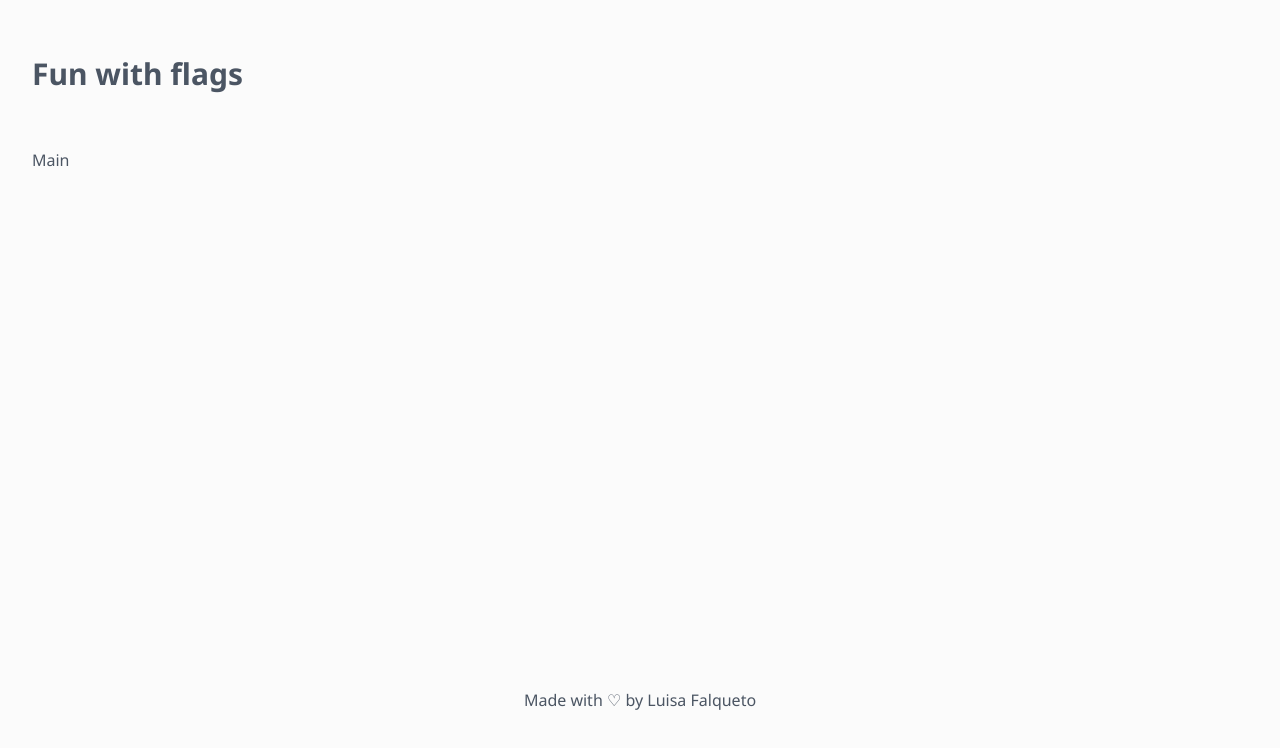
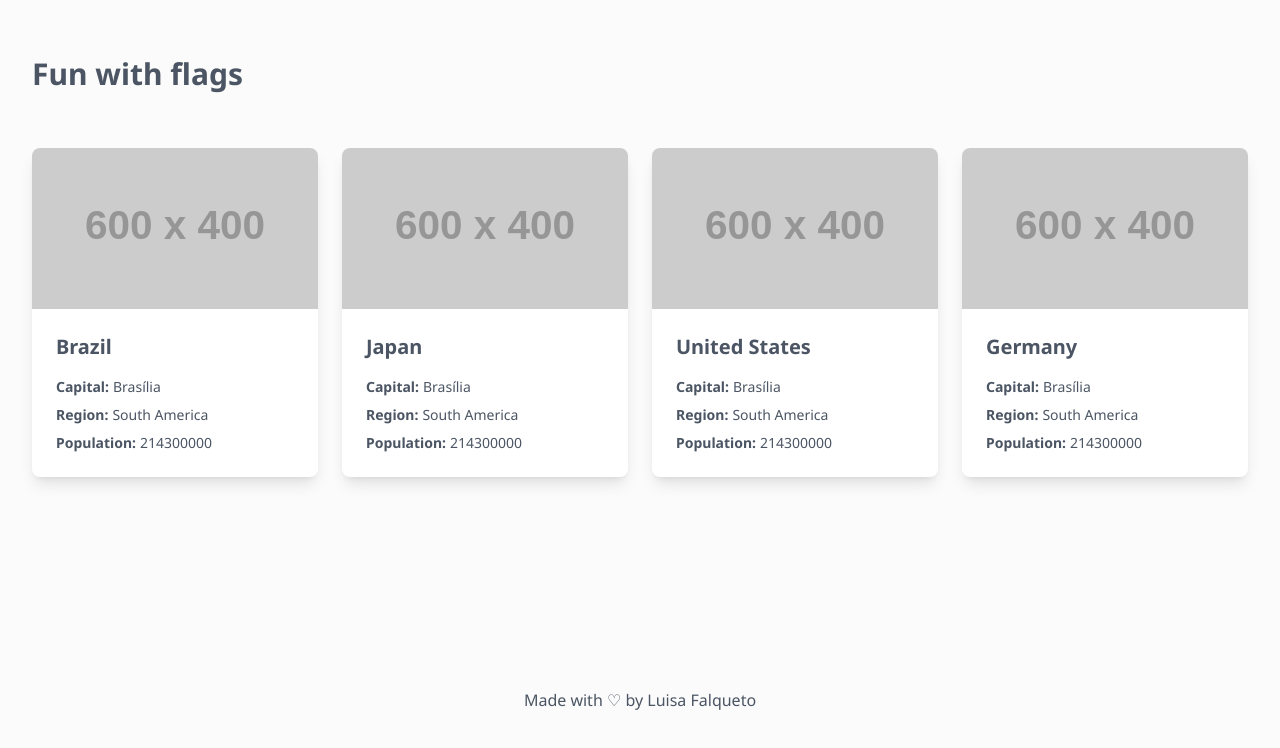
Before and after one commit to luisafalquetoz/fun-with-flags, a Next.js app: page / in a window 1280 px wide. Shown: the top 748 px of the page. Built offline with nearby package versions, Linux system fonts and the light colour scheme.

Commit message:
add Card and Grid components and show the cards list

```diff
--- /dev/null
+++ b/app/components/Card.tsx
@@ -0,0 +1,40 @@
+type CardProps = {
+	country: string;
+	capital: string;
+	region: string;
+	population: string;
+};
+
+const Card = ({ country, capital, region, population }: CardProps) => {
+	return (
+		<div
+			className="h-full overflow-hidden bg-white rounded-lg shadow-lg"
+		>
+			<div className="aspect-video w-full">
+				<img
+					src="https://placehold.co/600x400"
+					className="w-full h-full object-cover"
+				/>
+			</div>
+			<div className="p-6 text-sm text-gray-600">
+				<h2 className="text-xl font-semibold mb-4">{country}</h2>
+				<div className="space-y-2">
+					<div className="flex items-center gap-1">
+						<span className="font-semibold">Capital: </span>
+						<span>{capital}</span>
+					</div>
+					<div className="flex items-center gap-1">
+						<span className="font-semibold">Region: </span>
+						<span>{region}</span>
+					</div>
+					<div className="flex items-center gap-1">
+						<span className="font-semibold">Population: </span>
+						<span>{population}</span>
+					</div>
+				</div>
+			</div>
+		</div>
+	);
+};
+
+export default Card;
--- /dev/null
+++ b/app/components/Grid.tsx
@@ -0,0 +1,13 @@
+type GridProps = {
+	children: React.ReactNode;
+};
+
+const Grid = ({ children }: GridProps) => {
+	return (
+		<div className="grid grid-cols-1 md:grid-cols-2 lg:grid-cols-4 gap-6">
+			{children}
+		</div>
+	);
+};
+
+export default Grid;
--- a/app/components/index.ts
+++ b/app/components/index.ts
@@ -1,2 +1,4 @@
-export {default as Header } from "./Header"
-export {default as Footer } from "./Footer"
+export { default as Header } from "./Header";
+export { default as Footer } from "./Footer";
+export { default as Card } from "./Card";
+export { default as Grid } from "./Grid";
--- a/app/page.tsx
+++ b/app/page.tsx
@@ -1,10 +1,53 @@
-import { Footer, Header } from "./components";
+import { Card, Footer, Grid, Header } from "./components";
+
+const countries = [
+	{
+		id: 1,
+		country: "Brazil",
+		capital: "Brasília",
+		region: "South America",
+		population: "214300000",
+	},
+	{
+		id: 2,
+		country: "Japan",
+		capital: "Brasília",
+		region: "South America",
+		population: "214300000",
+	},
+	{
+		id: 3,
+		country: "United States",
+		capital: "Brasília",
+		region: "South America",
+		population: "214300000",
+	},
+	{
+		id: 4,
+		country: "Germany",
+		capital: "Brasília",
+		region: "South America",
+		population: "214300000",
+	},
+];
 
 export default function Home() {
 	return (
 		<>
 			<Header />
-			<main className="flex-1">Main</main>
+			<main className="flex-1">
+				<Grid>
+					{countries.map(({ id, country, capital, region, population }) => (
+						<Card
+							key={id}
+							country={country}
+							capital={capital}
+							region={region}
+							population={population}
+						/>
+					))}
+				</Grid>
+			</main>
 			<Footer />
 		</>
 	);
```
